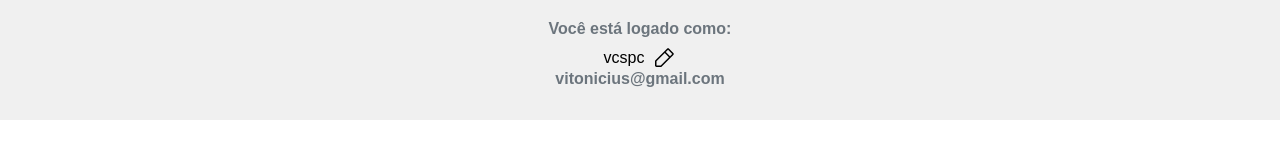
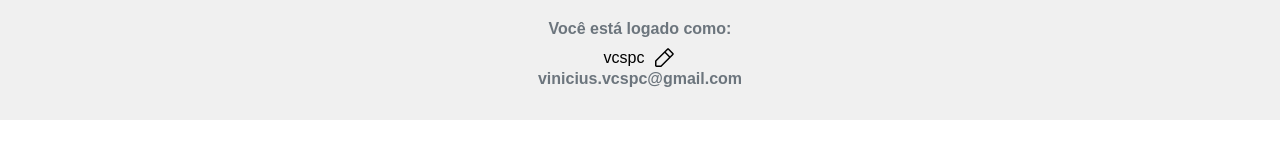
Before and after one commit to vcspc/carteira-digital, a Next.js app: page /perfil in a window 1280 px wide. Shown: the part 295-455 px from the top of the page. Built offline with nearby package versions, Linux system fonts and the light colour scheme.

Commit message:
Remova importações não utilizadas no componente Home e atualize o endereço de e-mail no componente Perfil

```diff
--- a/src/app/page.tsx
+++ b/src/app/page.tsx
@@ -1,5 +1,4 @@
-import Image from "next/image";
-// import styles from "./page.module.css";
+
 
 export default function Home() {
   return (
--- a/src/app/perfil/page.tsx
+++ b/src/app/perfil/page.tsx
@@ -114,7 +114,7 @@ export default function Perfil() {
         </div>
 
         <p className={styles.perfil__label}>
-          vitonicius@gmail.com
+          vinicius.vcspc@gmail.com
         </p>
       </div>
     </div>
```
